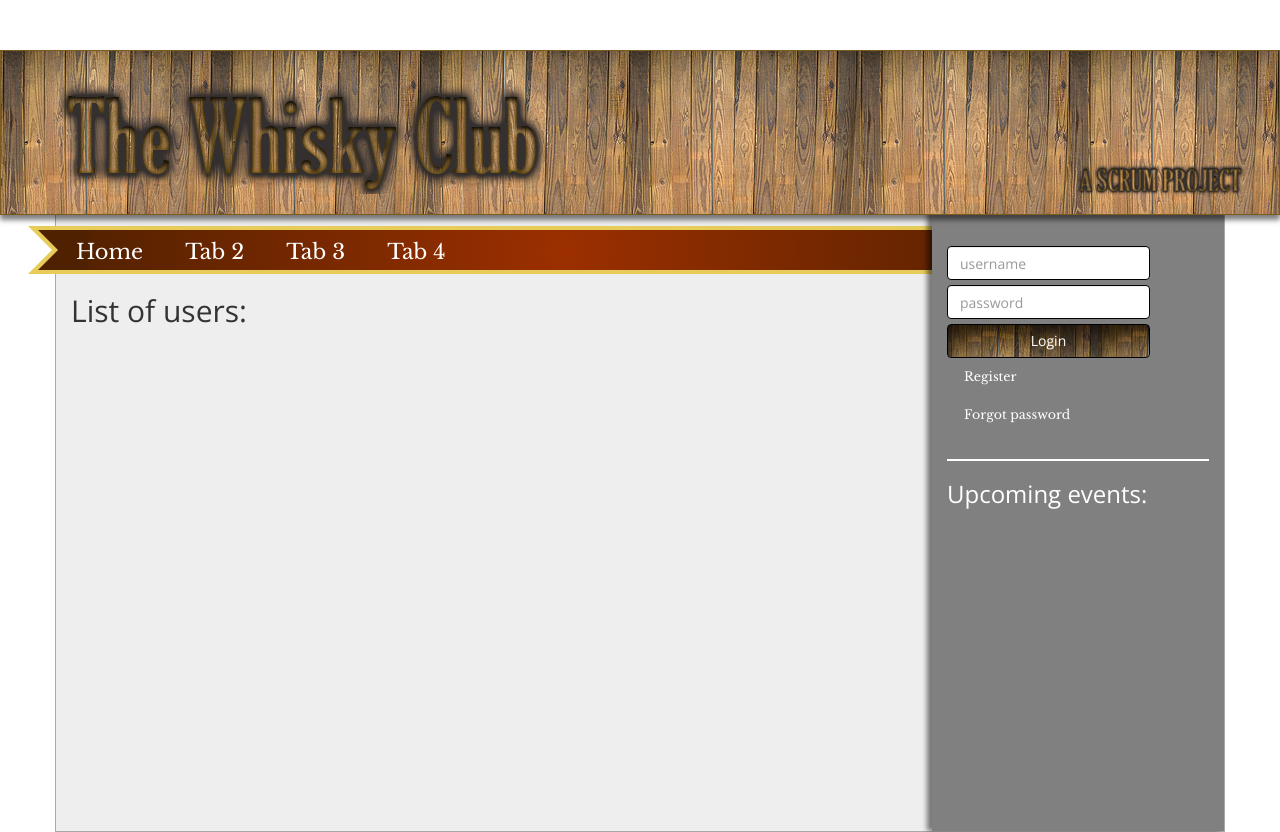
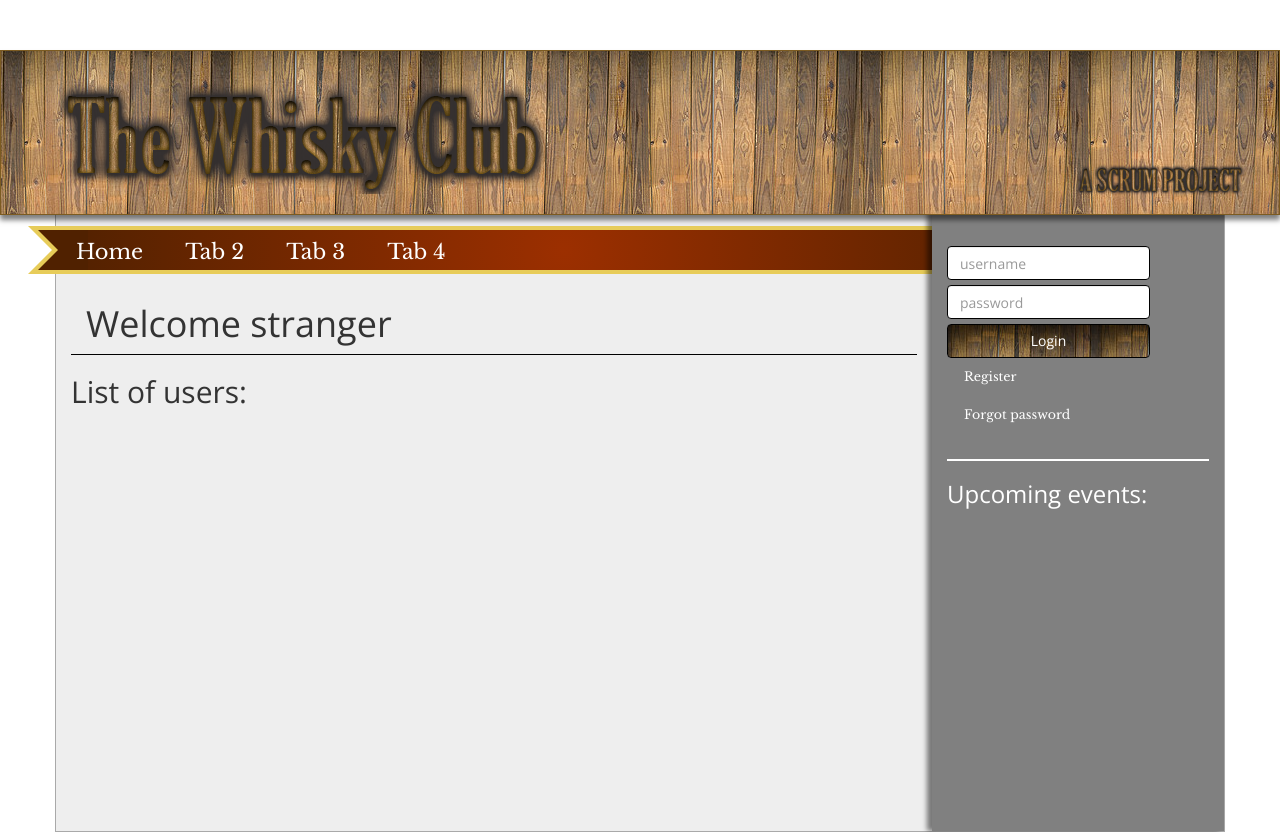
Before and after one commit to Joeki84/ScrumWhisky, a PHP site: template html/homepage.html.twig in a window 1280 px wide. Run offline with PHP 8.4, Linux system fonts and the light colour scheme; the template is opened without the code that fills it, so the values that code supplies are empty; some libraries are stand-ins or nearby versions.

Commit message:
welcome conflict resolved

```diff
--- a/html/homepage.html.twig
+++ b/html/homepage.html.twig
@@ -18,9 +18,23 @@
       </ul>
     </nav>
 
+    <div class="container welcome">
+      {% if globals.user is defined and globals.user is not null %}
+      {% set user = globals.user %}
+        <h1>Have a drink, {{ globals.user.username }}</h1>
+      {% if user.isAdmin() %}
+        <span class="status">Logged in as admin</span>
+      {% else %}
+        <span class="status">Logged in as user</span>
+      {% endif %}
+      {% else %}
+        <h1>Welcome stranger </h1>
+      {% endif %}
+    </div>
+
     <h2>List of users:</h2>
-    <ul>
-    {% for member in members %}
+      <ul>
+      {% for member in members %}
         <li>{{ member.getFirstName() }} {{ member.getSurname() }}
             {% if globals.user is defined and globals.user is not null %}
             {% if user.isAdmin() %}<a href="{{ globals.app.urlFor('profile_editadmin', { 'username' : member.getUsername()} ) }}">Edit</a>{% endif %}
```
